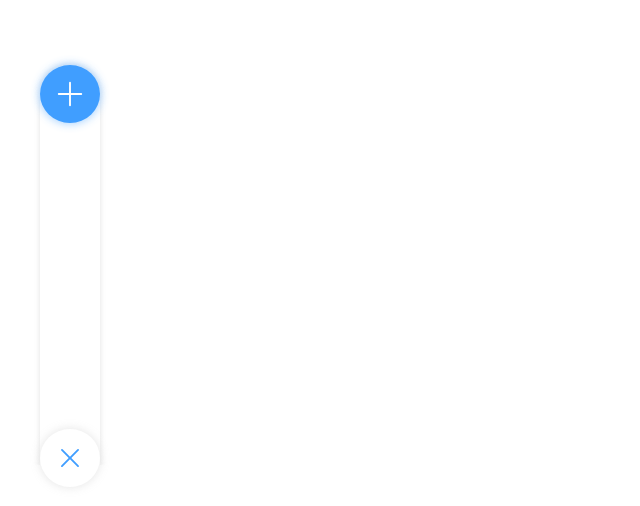
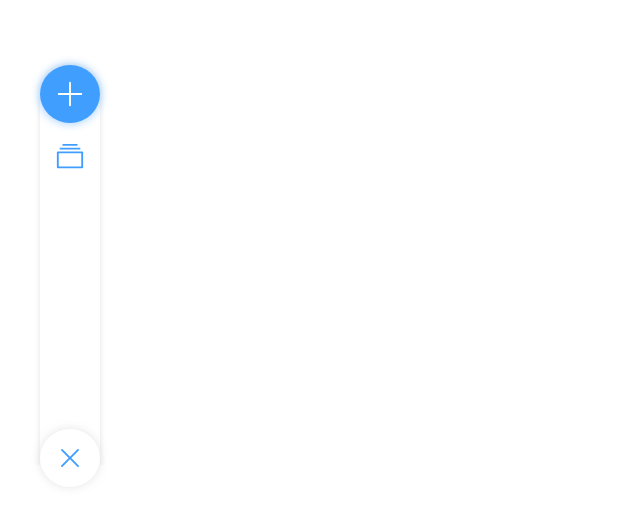
Before and after one commit to Targzp/CloudBoard, a Vue app: page /note-board in a window 1280 px wide. Shown: the part 124-630 px from the top of the page, without its empty margins (0-640 px from the left). Built offline with nearby package versions, Linux system fonts and the light colour scheme.

Commit message:
侧边栏增加整理按钮

```diff
--- a/src/components/SideBar.vue
+++ b/src/components/SideBar.vue
@@ -10,6 +10,15 @@
         >
           <el-icon class="SideBar__Icon SideBar__Icon--white">
             <Plus />
+          </el-icon>
+        </div>
+        <!-- 整理 -->
+        <div
+          class="SideBar__Function__Tidy circle pointer"
+          @click="handleArrange"
+        >
+          <el-icon class="SideBar__Icon SideBar__Icon--blue">
+            <Files />
           </el-icon>
         </div>
       </div>
@@ -61,6 +70,13 @@ const handleAddItem = () => {
     store.commit(`draggable/${draggableItemsMutationTypes.ADD_ITEM}`)
   }
 }
+
+/**
+ * 整理便签拖拽项
+ */
+const handleArrange = () => {
+  store.commit(`draggable/${draggableItemsMutationTypes.ARRANGE_ITEM}`)
+}
 </script>
 
 <style lang="scss" scoped>
@@ -89,13 +105,16 @@ const handleAddItem = () => {
     display: flex;
     flex-flow: column nowrap;
     align-items: center;
-    justify-content: space-between;
     border-radius: 29px 29px 0px 0px;
     box-shadow: 0px 0px 5px 1px $shadowColor;
 
     &__Plus {
       background-color: $primary;
       box-shadow: 0px 0px 8px 1px $shadowBlue;
+    }
+
+    &__Tidy {
+      margin-top: 5px;
     }
   }
 
--- a/src/store/modules/draggable/mutationTypes.ts
+++ b/src/store/modules/draggable/mutationTypes.ts
@@ -7,4 +7,5 @@ export default {
   DELETE_ITEM: 'DELETE_ITEM',  // 删除便签拖拽项
   CHANGE_ITEM_TITLE: 'CHANGE_ITEM_TITLE', // 修改便签拖拽项标题
   CHANGE_ITEM_CONTENT: 'CHANGE_ITEM_CONTENT', // 修改便签拖拽项内容
+  ARRANGE_ITEM: 'ARRANGE_ITEM', // 整理便签拖拽项
 }
--- a/src/store/modules/draggable/mutations.ts
+++ b/src/store/modules/draggable/mutations.ts
@@ -11,7 +11,8 @@ const {
   ADD_ITEM,
   DELETE_ITEM,
   CHANGE_ITEM_TITLE,
-  CHANGE_ITEM_CONTENT
+  CHANGE_ITEM_CONTENT,
+  ARRANGE_ITEM
 } = mutationTypes
 
 interface CPOSITIONPAYLOAD {
@@ -130,6 +131,13 @@ const mutations = {
     } else {
       state.draggableItems[payload.dragId].data.content += payload.content
     }
+  },
+  /**
+   * 整理拖拽项内容
+   * @param state
+   */
+  [ARRANGE_ITEM](state: State) {
+
   }
 }
 
```
